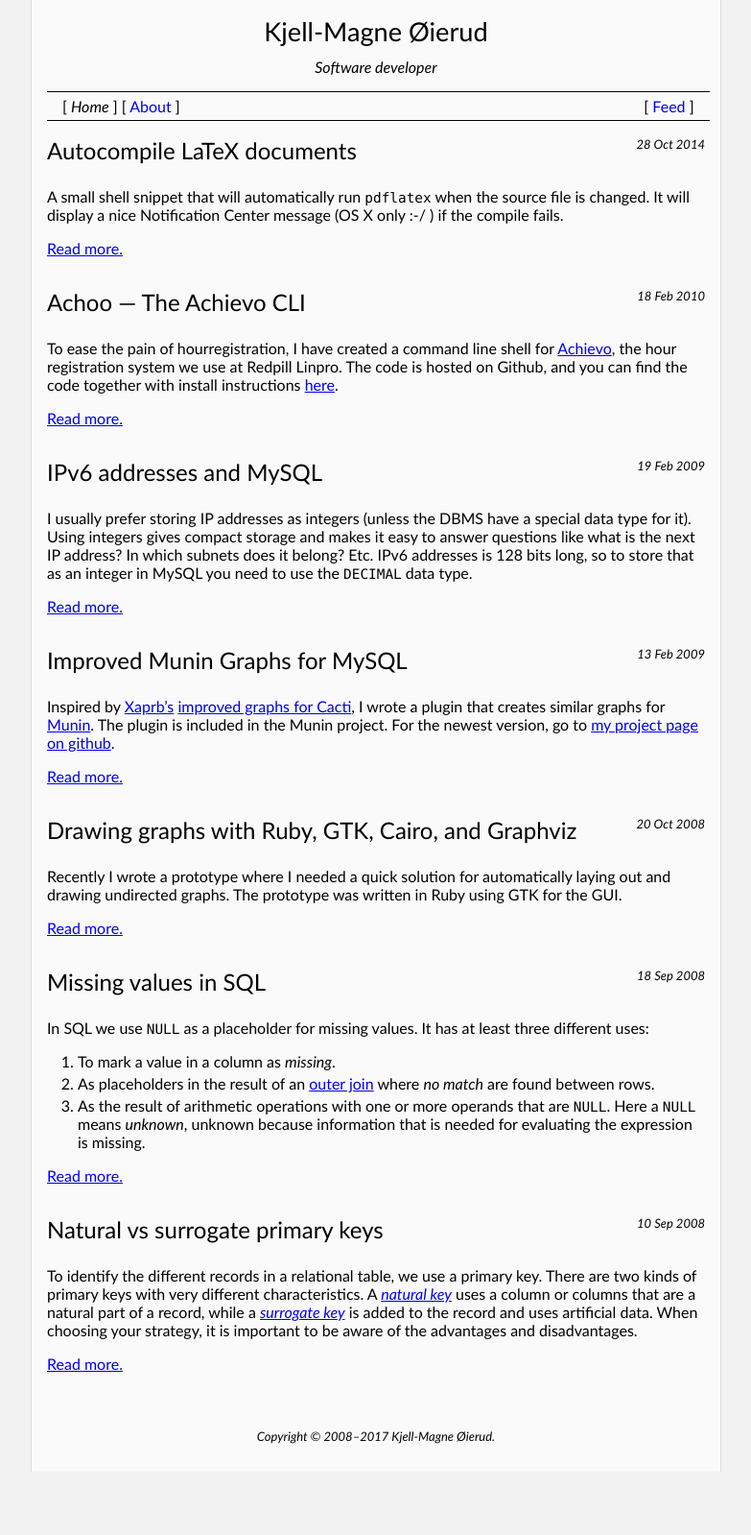
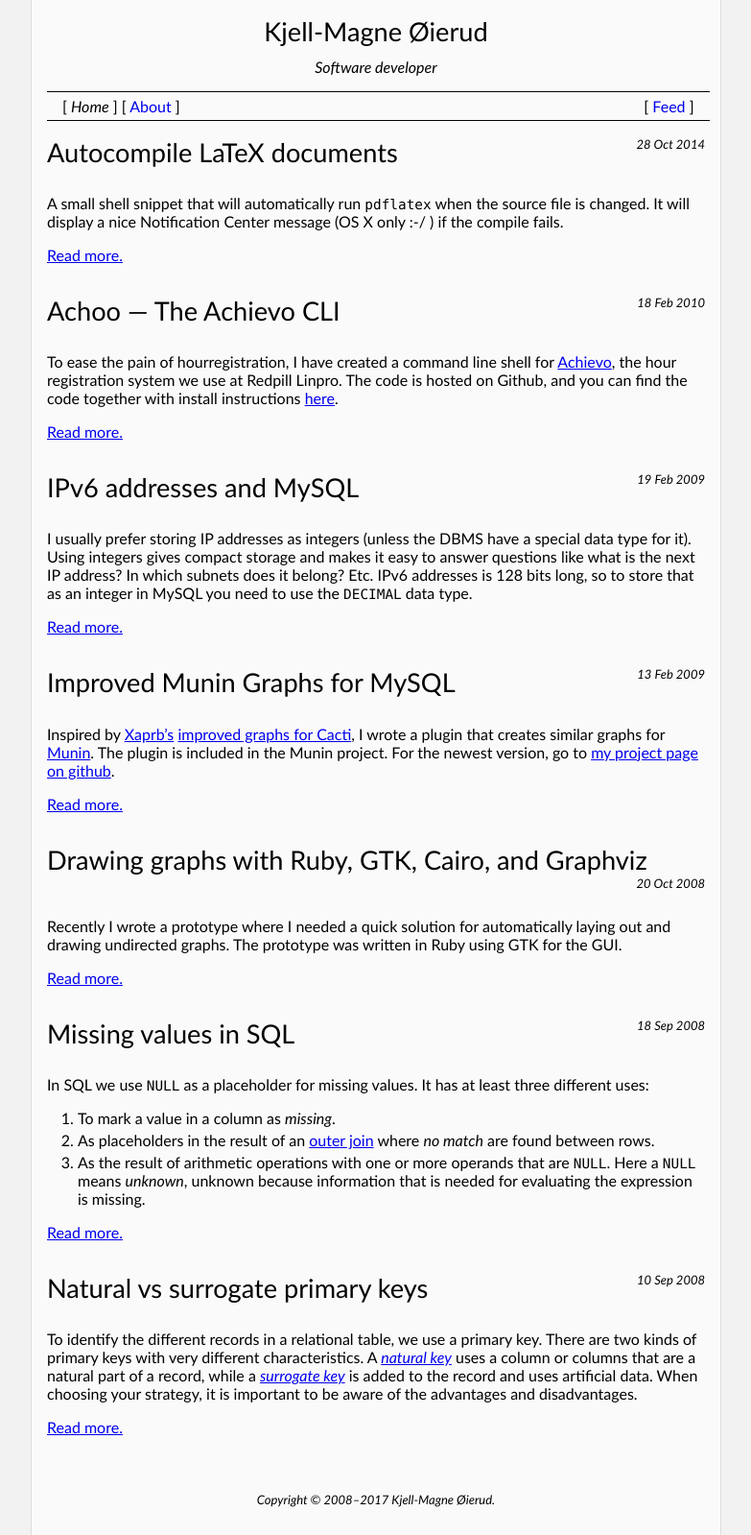
Before and after one commit to kjellm/kjellm.github.com, a Jekyll site: the page built from index.html, in a window 1280 px wide. Shown: the whole page at 96% size, without its empty margins (248-1031 px from the left). Built offline with Jekyll 4.4.1, drawn with Linux system fonts in a browser that asks for light colours; before the commit the page ends 1533 px from its top, so only the background shows below that.

Commit message:
CSS tweaks

```diff
--- a/css/site.css
+++ b/css/site.css
@@ -183,7 +183,12 @@ h1 {
 }
 
 h2 {
-  font-size: 1.5em;
+    font-size: 1.7em;
+    margin-top: 1em;
+}
+
+h2:first-of-type {
+    margin-top: 0em;
 }
 
 h3 {
```
